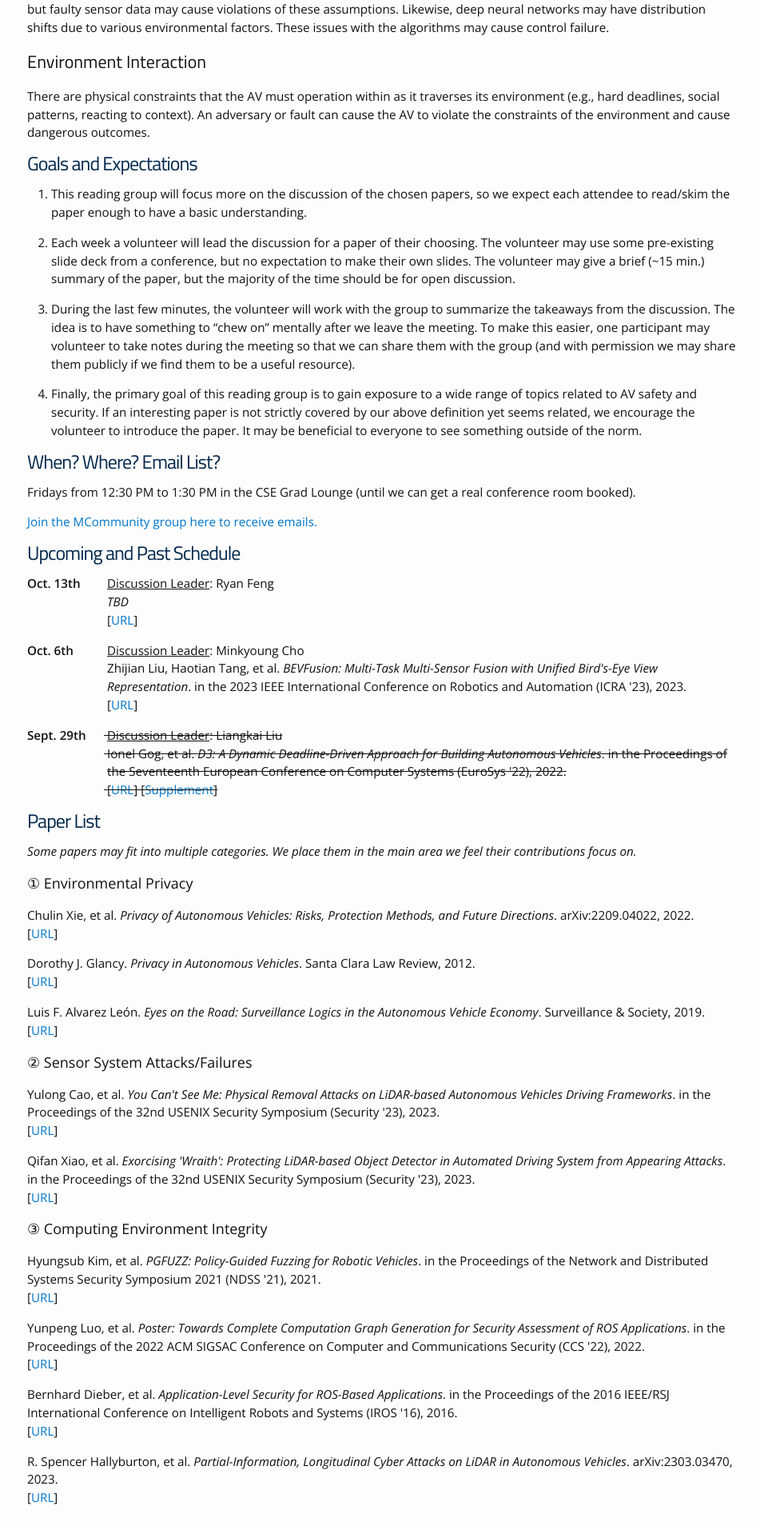
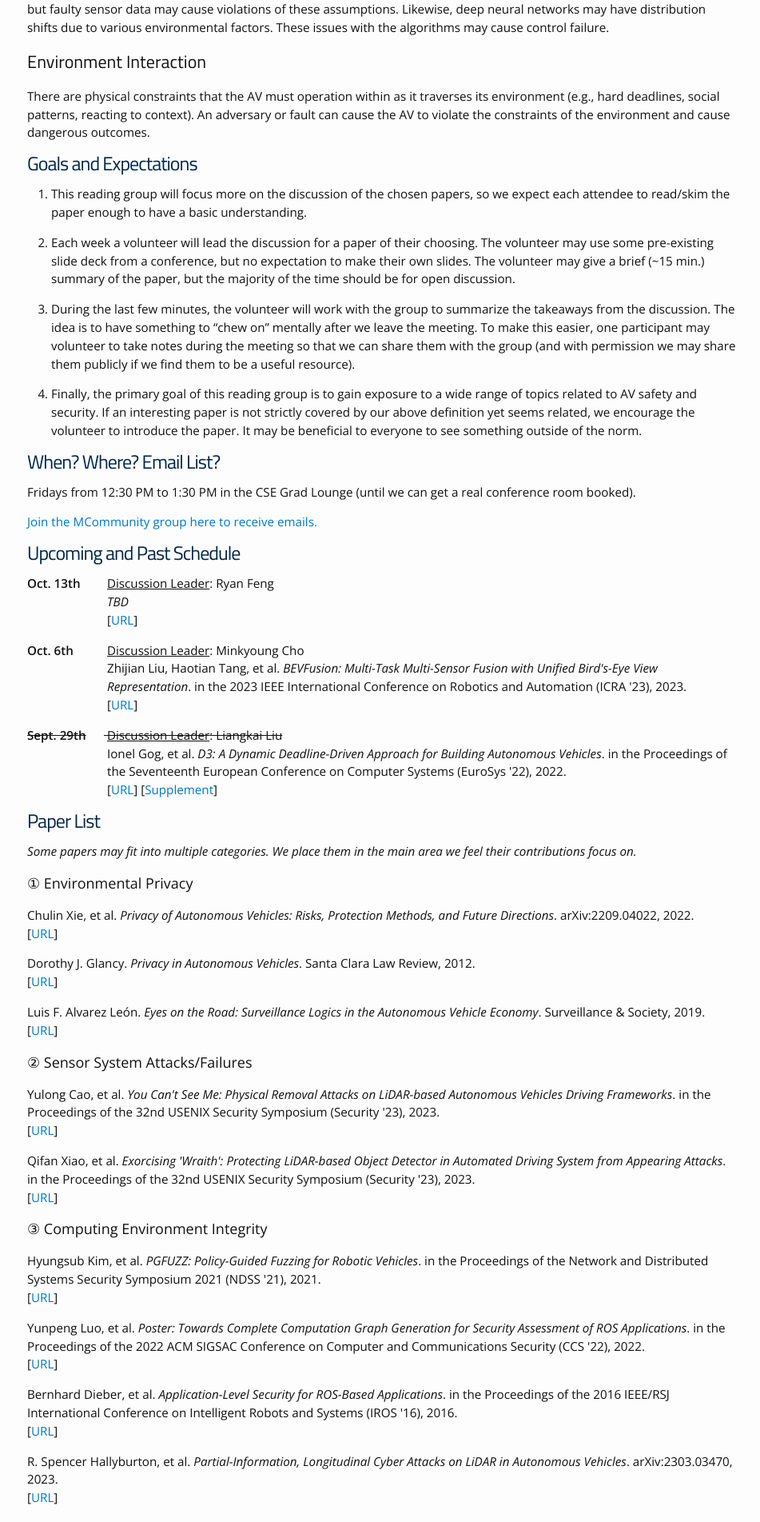
Before and after one commit to noah-curran/noah-curran.github.io, a Jekyll site: the page built from av-safe-sec.md, in a window 1280 px wide. Shown: the part 954-2857 px from the top of the page at 80% size, without its empty margins (161-1112 px from the left). Built offline with Jekyll 4.4.1, drawn with Linux system fonts in a browser that asks for light colours.

Commit message:
update strikethrough formatting

```diff
--- a/_includes/readinggroupeventpast.html
+++ b/_includes/readinggroupeventpast.html
@@ -1,10 +1,11 @@
 <p><s>
     <div class="readingpaperspacing">
         <span class="readingspacing">
-            <b>{{include.date}}</b>
+            <s><b>{{include.date}}</b></s>
         </span>
         <u>Discussion Leader</u>: {{include.volunteer}}
     </div>
+    </s>
     <div class="readingpaperspacing">
         <span class="readingspacing"></span>
         <span>
@@ -24,4 +25,4 @@
             {% endif %}
         </span>
     </div>
-</s></p>
+</p>
```
